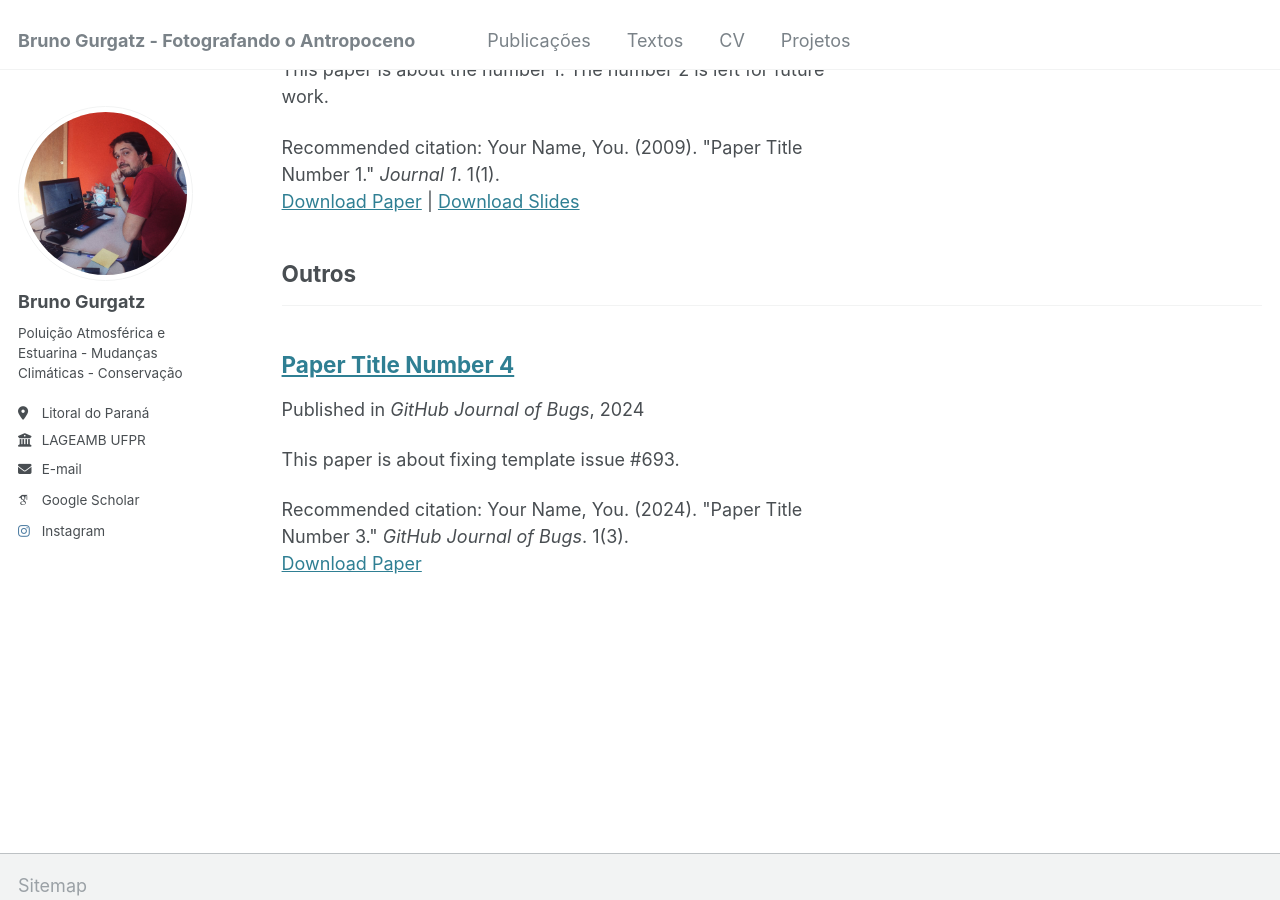
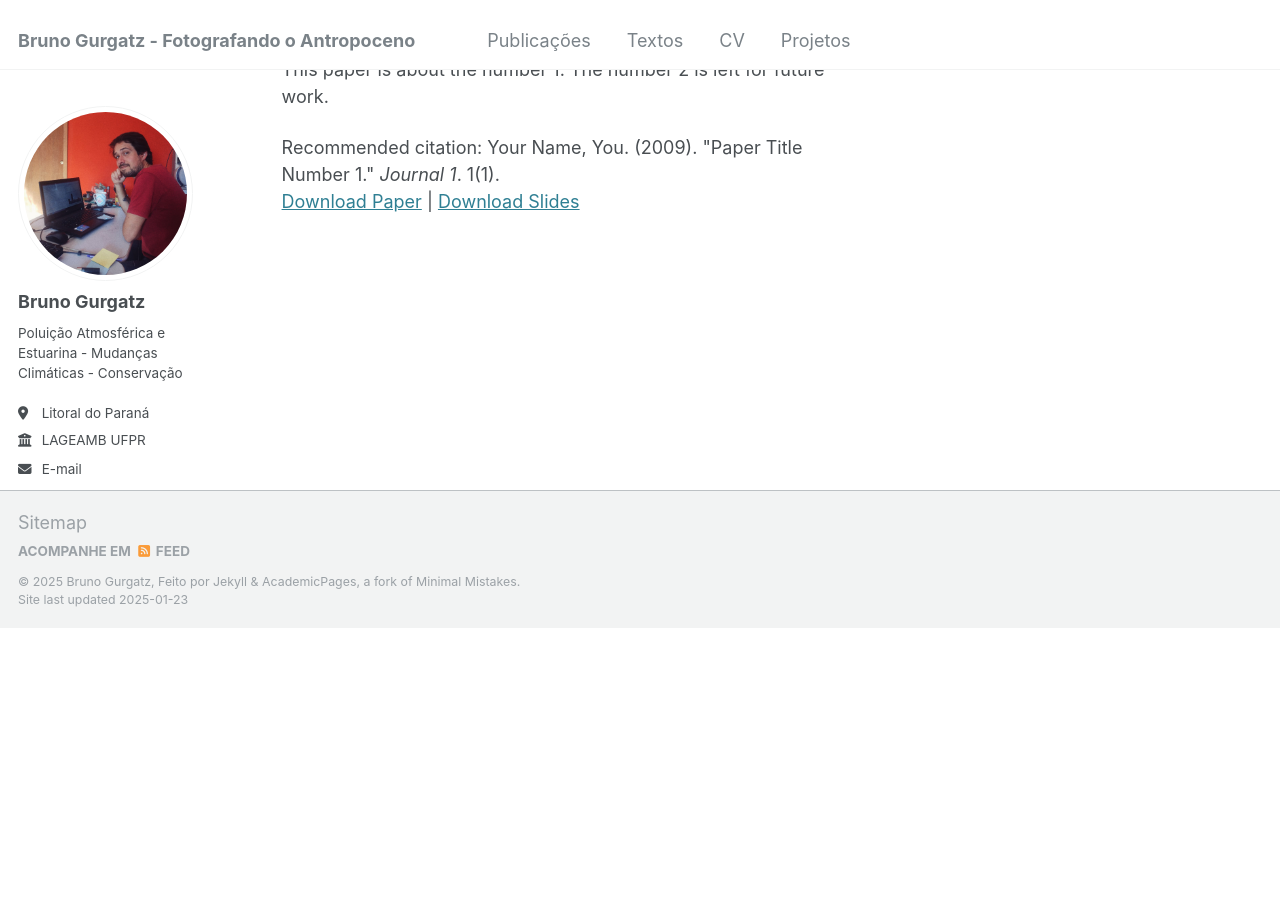
Before and after one commit to brunogurgatz/brunogurgatz.github.io, a Jekyll site: the page built from _pages/publications.html, in a window 1280 px wide and 900 px high, scrolled down 948 px. Built offline with Jekyll 4.4.1, drawn with Linux system fonts in a browser that asks for light colours; some web fonts are replaced; a file with an impossible date is left out; after the commit the page ends 1576 px from its top, so only the background shows below that; part of the change alters nothing that is shown.

Commit message:
Update 2024-02-17-paper-title-number-4.md

```diff
--- a/_publications/2024-02-17-paper-title-number-4.md
+++ b/_publications/2024-02-17-paper-title-number-4.md
@@ -1,13 +1,13 @@
 ---
-title: "Paper Title Number 4"
+title: "Tracing sewage contamination in a South Atlantic UNESCO Natural Heritage estuary using sedimentary linear alkylbenzenes and their diagnostic ratios"
 collection: publications
-category: conferences
-permalink: /publication/2024-02-17-paper-title-number-4
-excerpt: 'This paper is about fixing template issue #693.'
-date: 2024-02-17
-venue: 'GitHub Journal of Bugs'
-paperurl: 'http://academicpages.github.io/files/paper3.pdf'
-citation: 'Your Name, You. (2024). &quot;Paper Title Number 3.&quot; <i>GitHub Journal of Bugs</i>. 1(3).'
+category: manuscripts
+permalink: http://dx.doi.org/10.1016/j.marpolbul.2024.117192
+excerpt: 'Neste artigo, apresentamos um mapeamento de Alquilbenzenos lineares (LABs) no Complexo Estuarino de Paranaguá. Esses compostos são resíduos do uso de detergentes, e portanto indicam a introdução de esgotos domésticos em um ambiente. Foi identificado que o esgoto não é a principal fonte de matéria orgânica para o estuário, e que as concentrações encontradas foram baixas em comparação com estuários mais densamente habitados. A principal fonte de esgoto está nos dois rios próximos às áreas urbanizadas do município de Paranaguá (Emboguaçu e Itiberê), que apresentaram maiores concentrações de LABs. LABs menos degradadados foram encontrados na desembocadura do rio Itiberê, refletindo a ausência de tratamento de esgoto na região, na época do estudo.'
+date: 2024
+venue: 'MARINE POLLUTION BULLETIN'
+paperurl: '[http://academicpages.github.io/files/paper3.pdf](http://dx.doi.org/10.1016/j.marpolbul.2024.117192)'
+citation: 'Gurgatz, B. M. (2024). &quot;Tracing sewage contamination in a South Atlantic UNESCO Natural Heritage estuary using sedimentary linear alkylbenzenes and their diagnostic ratios.&quot; <i>MARINE POLLUTION BULLETIN</i>.'
 ---
 
 The contents above will be part of a list of publications, if the user clicks the link for the publication than the contents of section will be rendered as a full page, allowing you to provide more information about the paper for the reader. When publications are displayed as a single page, the contents of the above "citation" field will automatically be included below this section in a smaller font.
```
